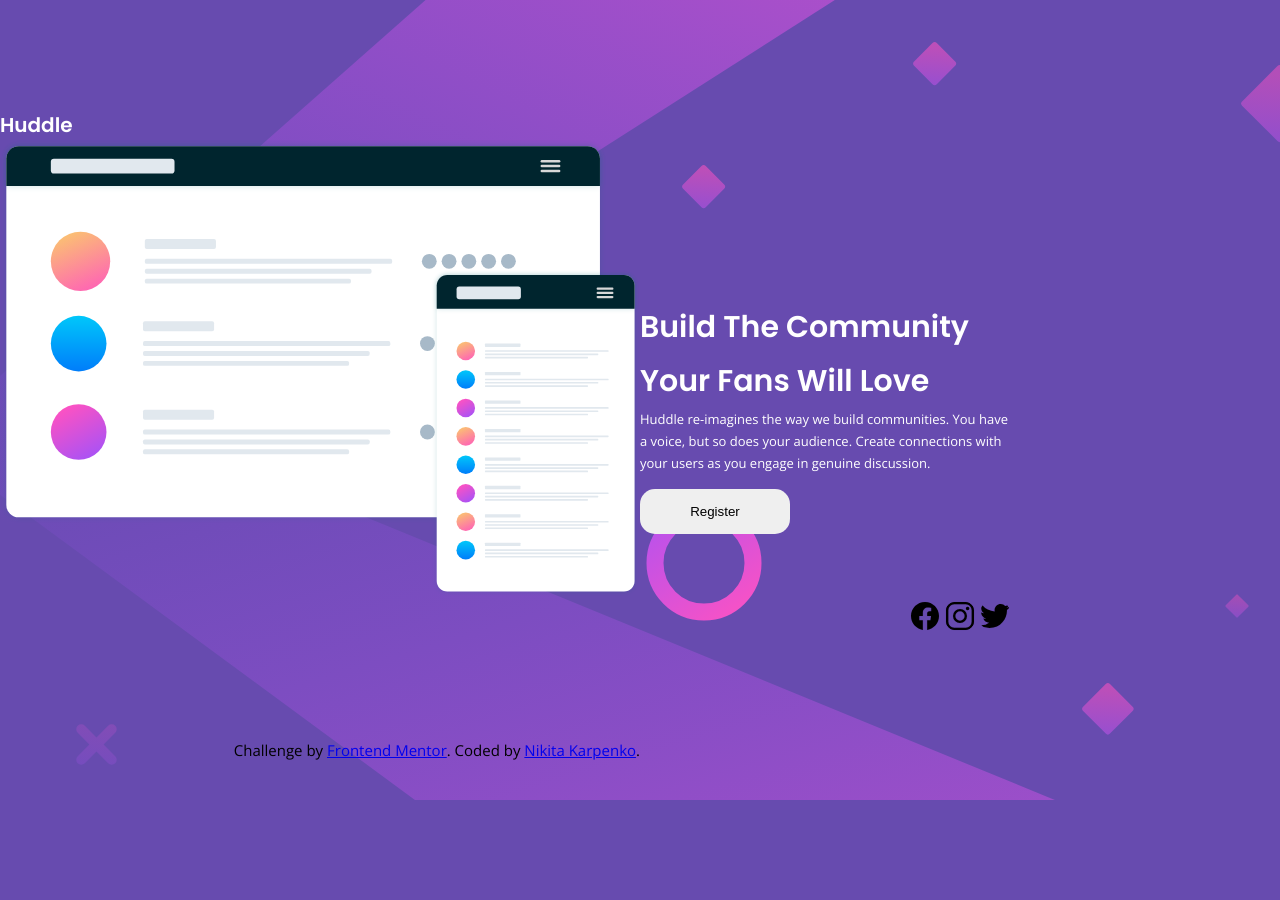
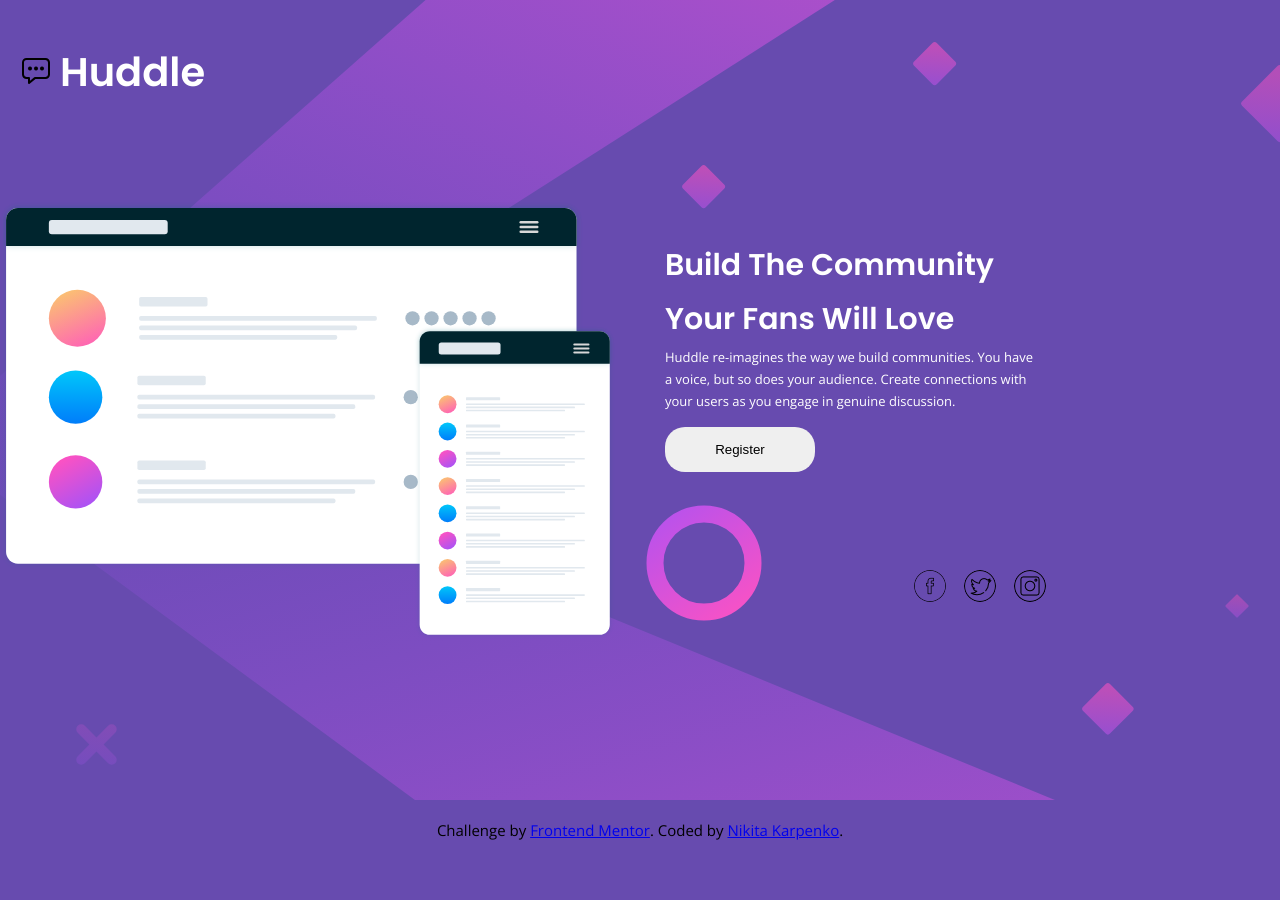
Before and after one commit to nyakita/huddle-landing, a plain HTML site: page index.html in a window 1280 px wide. Drawn offline with nearby package versions, Linux system fonts and the light colour scheme.

Commit message:
Changes made for CSS

```diff
--- a/css/style.css
+++ b/css/style.css
@@ -24,7 +24,8 @@ h1{
   font-family:"Poppins";
   font-weight: 600;
   color:#FFF;
-
+  font-size:4rem;
+  margin:3rem 1rem 0 6rem;
 }
 
 h2{
@@ -38,22 +39,26 @@ h2{
 .wrapper{
   display:grid;
   grid-template-columns:1fr 1fr;
-  grid-auto-rows: 300px;
+  grid-auto-rows: 14rem;
   grid-template-areas:
   "item1 ."
   "item1 item2"
-  "footer item3";
+  "item1 item2"
+  ". item3"
+  "footer footer";
+  grid-gap:5rem;
 }
 
 .item1{
   grid-area:item1;
   justify-self:center;
-  align-self: flex-end;
+  align-self: center;
 }
 
 .item2{
   grid-area:item2;
-  justify-self:start;
+  justify-self:stretch;
+  align-self: center;
 }
 
 .item2 p{
@@ -67,32 +72,34 @@ h2{
   justify-self:center;
 }
 
-ion-icon:hover{
+.item3 img:hover{
   background-color:hsl(300, 69%, 71%);
 }
 
-ion-icon{
-  font-size:32px;
-  border-radius:1.5rem;
-  border-color:#FFF;
+.item3 img{
+  background-color: hsl(257, 40%, 49%);
+  margin-left:1.5rem;
+  border-radius:2rem;
 }
 
 .mockUp{
-  width:100%;
-  height:100%;
+  max-width:100%;
+  max-height:100%;
+  position: relative;
+  top:10rem;
 }
 
 footer{
   grid-area:footer;
-  justify-self:end;
-  align-self: center;
+  align-self:center;
+  justify-self:center;
   font-size:1.5rem;
 }
 
 button{
   width:15rem;
   padding:1.5rem;
-  border-radius:1.5rem;
+  border-radius:2rem;
   border:none;
   margin-top:1.5rem;
 }
@@ -100,3 +107,10 @@ button{
 button:hover{
   background-color:hsl(300, 69%, 71%);
 }
+.huddle{
+    font-size:32px;
+    position: relative;
+    top:7.8rem;
+    left:2rem;
+
+}
--- a/index.html
+++ b/index.html
@@ -15,7 +15,7 @@
     <div class="wrapper">
 
       <div class="item1">
-        <h1>Huddle</h1>
+        <ion-icon name="chatbox-ellipses-outline" class="huddle"></ion-icon><h1>Huddle</h1>
         <img src="images/illustration-mockups.svg" alt="mockUp" class="mockUp">
       </div>
 
@@ -31,9 +31,9 @@
 
 
       <div class="item3">
-        <ion-icon name="logo-facebook"></ion-icon>
-        <ion-icon name="logo-instagram"></ion-icon>
-        <ion-icon name="logo-twitter"></ion-icon>
+        <img src="images/facebook.png" alt="facebook">
+        <img src="images/twitter.png" alt="twitter">
+        <img src="images/instagram.png" alt="instagram">
       </div>
 
 
```
Also changed, not shown: images/facebook.png (added), images/facebook_icon_.png (deleted), images/instagram.png (added), images/instagram_icon_.png (deleted), images/twitter-icon_.png (deleted), images/twitter.png (added).
